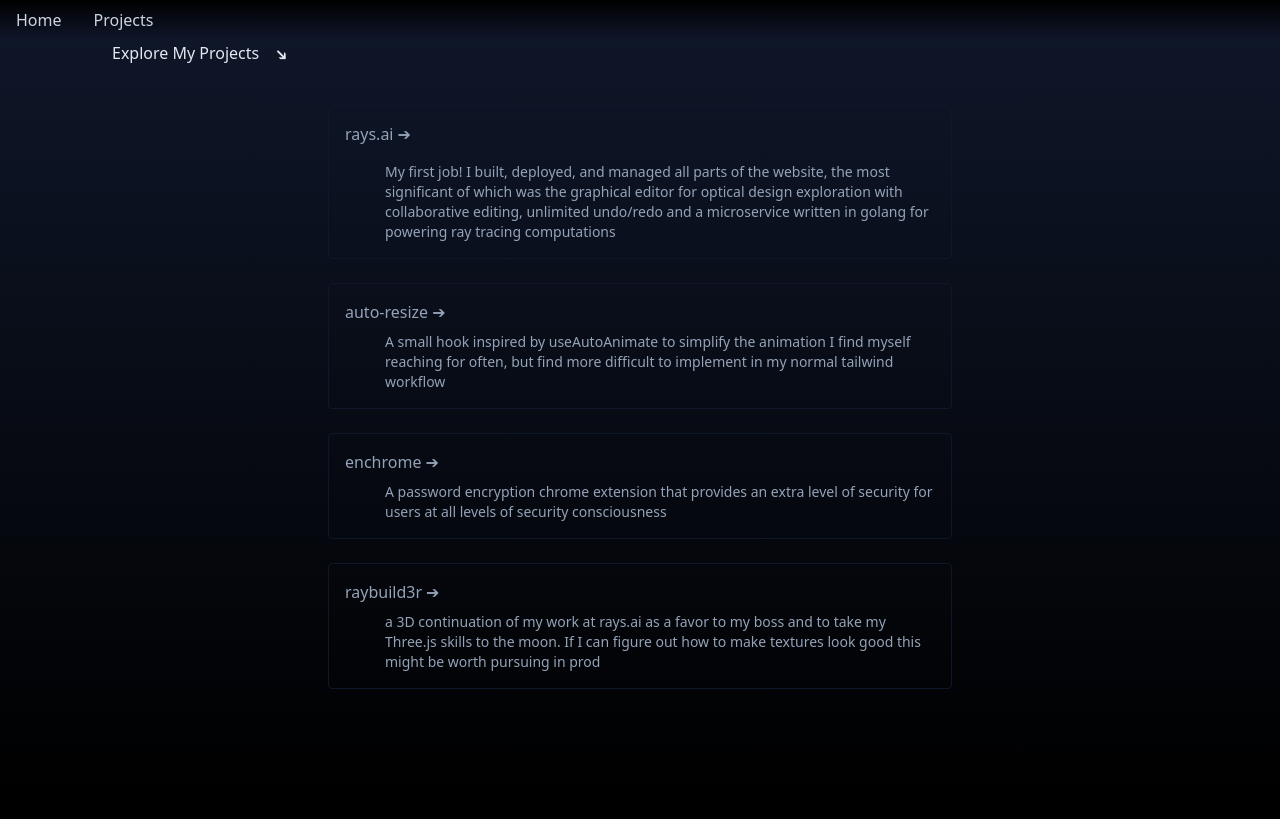
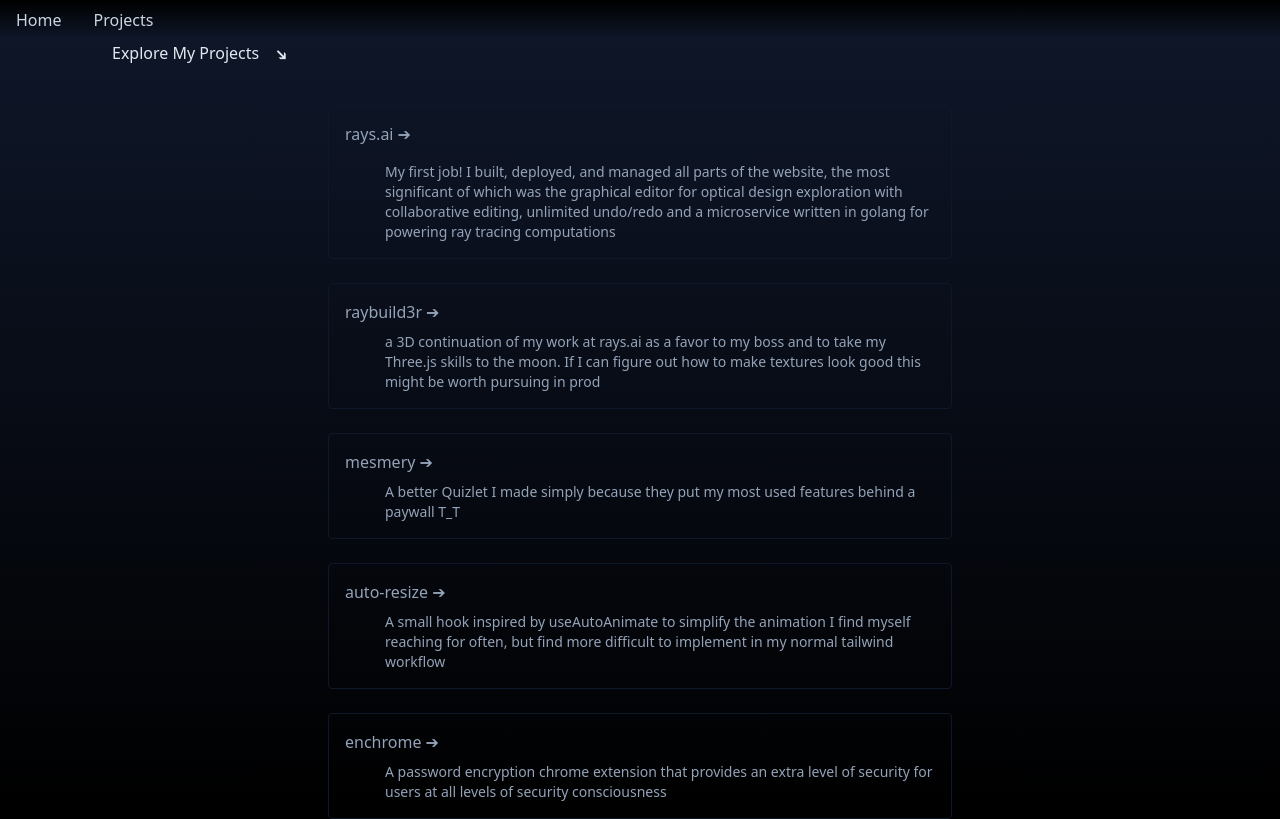
Before and after one commit to sitownle/personal-site, a Next.js app: page /experimental in a window 1280 px wide. Built offline with nearby package versions, Linux system fonts and the light colour scheme.

Commit message:
add clerk, start mesmery as first protected route

```diff
--- a/app/experimental/page.js
+++ b/app/experimental/page.js
@@ -1,16 +1,24 @@
 import Link from "next/link";
 
-const projects = ["rays.ai", "auto-resize", "enchrome", "raybuild3r"];
+const projects = [
+  "rays.ai",
+  "raybuild3r",
+  "mesmery",
+  "auto-resize",
+  "enchrome"
+];
 const links = { "rays.ai": "https://rays.ai" };
 const descriptions = {
+  "rays.ai":
+    "My first job! I built, deployed, and managed all parts of the website, the most significant of which was the graphical editor for optical design exploration with collaborative editing, unlimited undo/redo and a microservice written in golang for powering ray tracing computations",
+  raybuild3r:
+    "a 3D continuation of my work at rays.ai as a favor to my boss and to take my Three.js skills to the moon. If I can figure out how to make textures look good this might be worth pursuing in prod",
+  mesmery:
+    "A better Quizlet I made simply because they put my most used features behind a paywall T_T",
   "auto-resize":
     "A small hook inspired by useAutoAnimate to simplify the animation I find myself reaching for often, but find more difficult to implement in my normal tailwind workflow",
   enchrome:
-    "A password encryption chrome extension that provides an extra level of security for users at all levels of security consciousness",
-  "rays.ai":
-    "My first job! I built, deployed, and managed all parts of the website, the most significant of which was the graphical editor for optical design exploration with collaborative editing, unlimited undo/redo and a microservice written in golang for powering ray tracing computations",
-  raybuild3r:
-    "a 3D continuation of my work at rays.ai as a favor to my boss and to take my Three.js skills to the moon. If I can figure out how to make textures look good this might be worth pursuing in prod"
+    "A password encryption chrome extension that provides an extra level of security for users at all levels of security consciousness"
 };
 
 const ProjectIndex = () => {
@@ -37,7 +45,9 @@
         );
       return (
         <Link
-          href={`/experimental/${project}`}
+          href={
+            project == "mesmery" ? `/${project}` : `/experimental/${project}`
+          }
           className="w-full group p-4 flex flex-col gap-2 rounded text-slate-400 hover:text-slate-200 hover:bg-slate-700 cursor-pointer transition-all border border-slate-900 hover:border-slate-500"
         >
           <div className="flex gap-[4px]">
--- a/app/experimental/raybuild3r/page.js
+++ b/app/experimental/raybuild3r/page.js
@@ -27,8 +27,6 @@
 
   //const position = useRayBuild3rStore(state => state.position);
   const setPos = useRayBuild3rStore(state => state.setPos);
-
-  console.log("RENDER RAYBUILD3R");
   function setPosition(rawPos) {
     const fixedPos = [
       rawPos[0].toFixed(3),
@@ -50,7 +48,6 @@
   }
 
   function InstanceDetails({}) {
-    console.log("RENDER InstanceDetails");
     function ParameterLine({ param, val }) {
       function submit(e) {
         console.log("submitted!");
--- a/app/layout.tsx
+++ b/app/layout.tsx
@@ -1,3 +1,4 @@
+import { ClerkProvider } from "@clerk/nextjs/app-beta";
 import "../styles/globals.css";
 import Header from "./header.jsx";
 
@@ -37,6 +38,7 @@
   children: React.ReactNode;
 }) {
   return (
+    <ClerkProvider>
       <html lang="en">
         <head />
         <body>
@@ -55,5 +57,6 @@
           </div>
         </body>
       </html>
+    </ClerkProvider>
   );
 }
--- /dev/null
+++ b/app/mesmery/page.tsx
@@ -0,0 +1,13 @@
+export default function mesmery() {
+  return (
+    <>
+      <div className="hidden md:flex w-full pl-24">
+        <div className="flex">
+          <span className="pl-4 w-[180px]">Welcome to mesmery!</span>
+          <p className="rotate-45 w-[10px]">&#10132;</p>
+        </div>
+      </div>
+      <div className="w-[100%] md:w-1/2 flex flex-col gap-6 mt-10 px-2 items-center"></div>
+    </>
+  );
+}
--- /dev/null
+++ b/app/sign-in/page.tsx
@@ -0,0 +1,20 @@
+import { SignIn } from "@clerk/nextjs/app-beta";
+
+export default function Page() {
+  return (
+    <div className="md:pt-[10vh]">
+      <SignIn
+        signUpUrl="/sign-up"
+        appearance={{
+          elements: {
+            card: "bg-slate-300 text-slate-950",
+            headerTitle: "text-slate-950",
+            headerSubtitle: "text-slate-950",
+            formButtonPrimary:
+              "text-slate-200 text-sm px-2 border border-slate-800 rounded-lg bg-gradient-to-l from-slate-700 to-black shadow-md hover:bg-gradient-to-r hover:from-slate-700 hover:to-black hover:text-slate-400 transition-colors duration-300"
+          }
+        }}
+      />
+    </div>
+  );
+}
--- /dev/null
+++ b/app/sign-up/page.tsx
@@ -0,0 +1,20 @@
+import { SignUp } from "@clerk/nextjs/app-beta";
+
+export default function Page() {
+  return (
+    <div className="md:pt-[10vh]">
+      <SignUp
+        signInUrl="/sign-in"
+        appearance={{
+          elements: {
+            card: "bg-slate-300 text-slate-950",
+            headerTitle: "text-slate-950",
+            headerSubtitle: "text-slate-950",
+            formButtonPrimary:
+              "text-slate-200 text-sm px-2 border border-slate-800 rounded-lg bg-gradient-to-l from-slate-700 to-black shadow-md hover:bg-gradient-to-r hover:from-slate-700 hover:to-black hover:text-slate-400 transition-colors duration-300"
+          }
+        }}
+      />
+    </div>
+  );
+}
--- a/package.json
+++ b/package.json
@@ -9,6 +9,7 @@
     "lint": "next lint"
   },
   "dependencies": {
+    "@clerk/nextjs": "^4.15.0",
     "@react-three/drei": "^9.64.0",
     "@react-three/fiber": "^8.10.0",
     "@react-three/postprocessing": "^2.7.1",
```
Also changed, not shown: middleware.ts (added, +31 -0 lines), 1 other file (tests, documents, lock files or other folders). Lines whose indentation alone changed are shown as unchanged.
